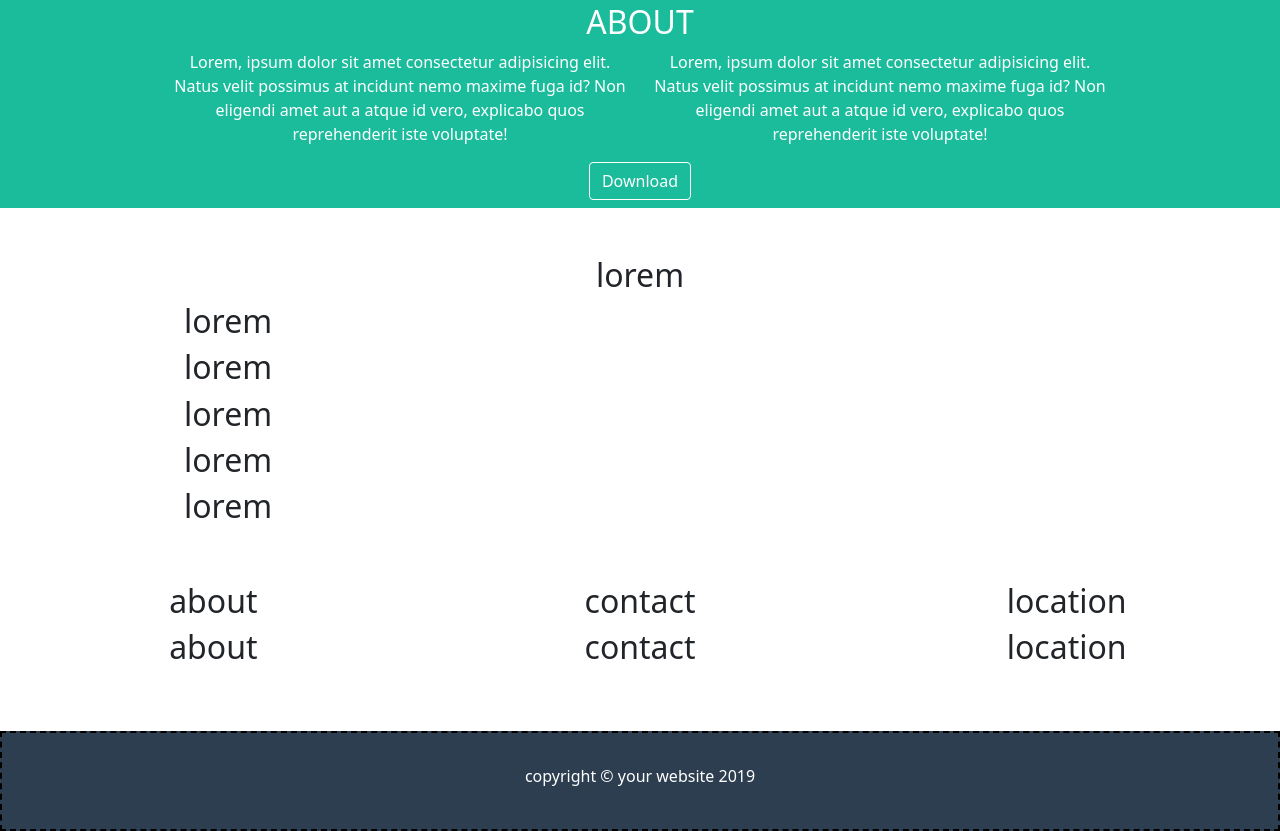
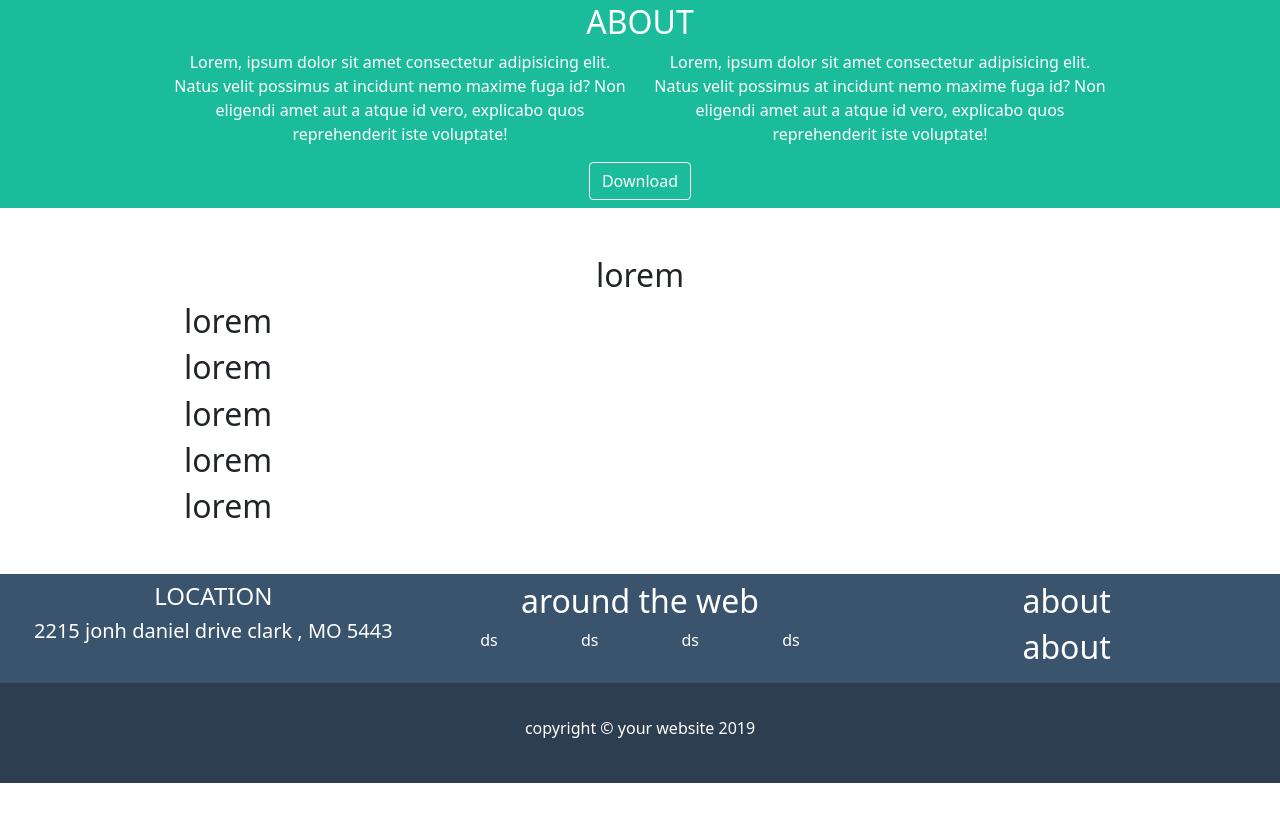
Before and after one commit to DavideLuporini/html-css-bootstrap-freelancer, a plain HTML site: page index.html in a window 1280 px wide. Shown: the part 1040-1871 px from the top of the page. After the commit the page ends 1823 px from the top, so only its background shows below. Drawn offline with nearby package versions, Linux system fonts and the light colour scheme.

Commit message:
added circles

```diff
--- a/css/style.css
+++ b/css/style.css
@@ -1,7 +1,6 @@
-
+/* structure */
 
 footer{
-    border: 2px dashed black;
     height: 100px;
 }
 .cardimg{
@@ -9,11 +8,15 @@ footer{
     border: 2px dashed yellow;
 }
 
+/* colors */
 .bgc-blue{
  background-color: #2c3e50;
 }
 .bgc-black{
  background-color: #2c3e50;
+}
+.bgc-quiteblack{
+ background-color: #3a546d;
 }
 .bgc-green{
  background-color: #1abc9c;
--- a/index.html
+++ b/index.html
@@ -10,6 +10,7 @@
         <title>Freelancer</title>
     </head>
     <body>
+            <!-- header -->
             <header>
                 <div class="container-fluid bgc-blue">
                     <nav class="navbar navbar-expand-lg navbar-light justify-content-between">
@@ -33,6 +34,7 @@
                     </nav>
                 </div>
             </header>
+                    <!-- jumbo -->
                 <section class="container-fluid jumbo bgc-green" >
                     <div class="container-small text-center">
                                 <img class="avatar my-" src="img/avatar.svg" alt="avatar">
@@ -41,7 +43,8 @@
                     </div>
                 </section>
                 <main>
-                        <section>
+                    <!-- portfolio -->
+                        <section class="portfolio">
                             <div class="container-md my-5 ">
                                 <div class="row d-flex flex-wrap">
                                     <div class="col-12">
@@ -82,7 +85,8 @@
                             <button type="button" class="btn btn-outline-primary text-capitalize">download</button>
                         </div>
                     </section>
-                    <div class="container-sm text-center w-75 my-5">
+                    <!-- about -->
+                    <div class="container-sm text-center my-5 w-75 ">
                         <h2>lorem</h2>
                         <div class="container-sm text-start">
                             <h2>lorem</h2>
@@ -92,25 +96,33 @@
                             <h2>lorem</h2>
                         </div>
                     </div>
-                    <section class="contacts">
+                    <!-- contacts -->
+                    <section class="contacts bgc-quiteblack">
                         <div class="container-fluid">
-                            <div class="row text-center my-5 flex-wrap">
+                            <div class="row text-center flex-wrap text-white">
+                                <div class="my-2 col-12 col-sm-4 d-flex flex-column">
+                                    <h4 class="text-uppercase">location</h4>
+                                    <h5 class="fs-5">2215 jonh daniel drive clark , MO 5443</h5>
+                                </div>
+                                <div class=" col-12 col-sm-4 my-2 d-flex flex-column text-white">
+                                    <div class="row justify-content-center align-items-center d-flex">
+                                        <h2>around the web</h2>
+                                        <div class="col-12 d-flex">
+                                            <div class="col-3 rounded-circle">ds</div>
+                                            <div class="col-3 rounded-circle">ds</div>
+                                            <div class="col-3 rounded-circle">ds</div>
+                                            <div class="col-3 rounded-circle">ds</div>
+                                        </div>
+                                    </div>
+                                </div>
                                 <div class="my-2 col-12 col-sm-4 d-flex flex-column">
                                     <h2>about</h2>
                                     <h2>about</h2>
                                 </div>
-                                <div class=" col-12 col-sm-4 my-2 d-flex flex-column">
-                                    <h2>contact</h2>
-                                    <h2>contact</h2>
-                                </div>
-                                <div class="my-2 col-12 col-sm-4 d-flex flex-column">
-                                    <h2>location</h2>
-                                    <h2>location</h2>
-                                </div>
                             </div>
                         </div>
                     </section>
-
+                    <!-- footer -->
                     <footer class="text-center bgc-black d-flex justify-content-center align-items-center">
                             <h5 class="text-white fs-6">copyright © your website 2019</h5>
                     </footer>
```
